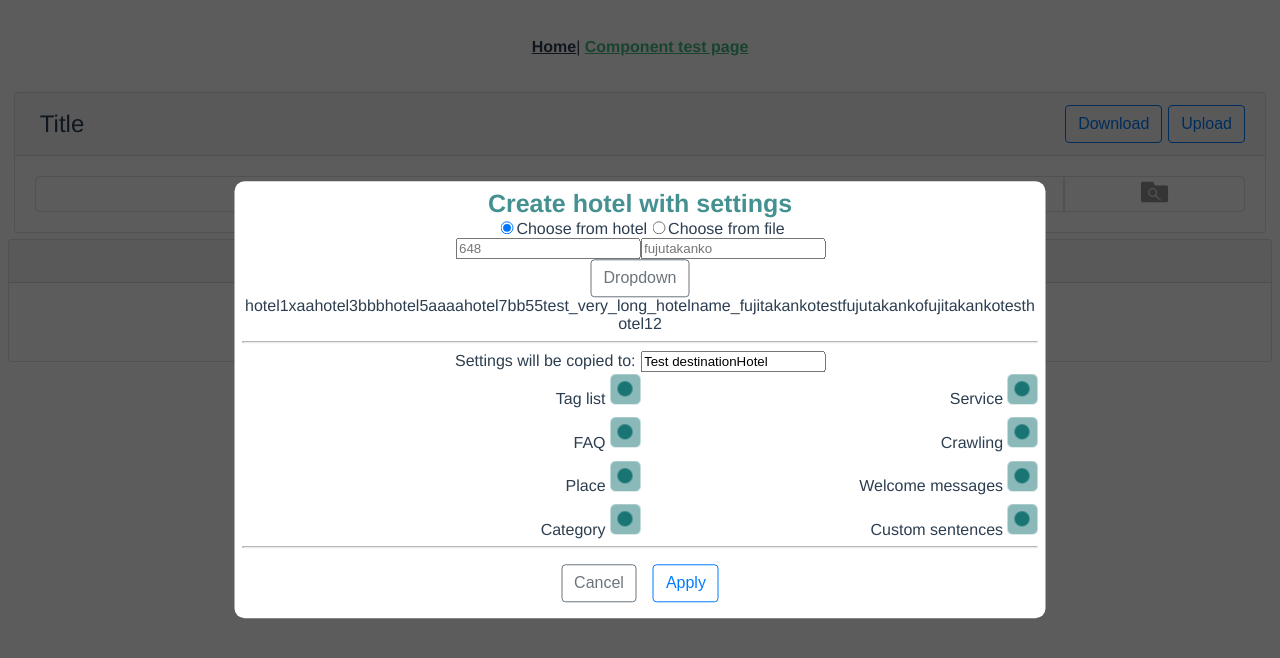
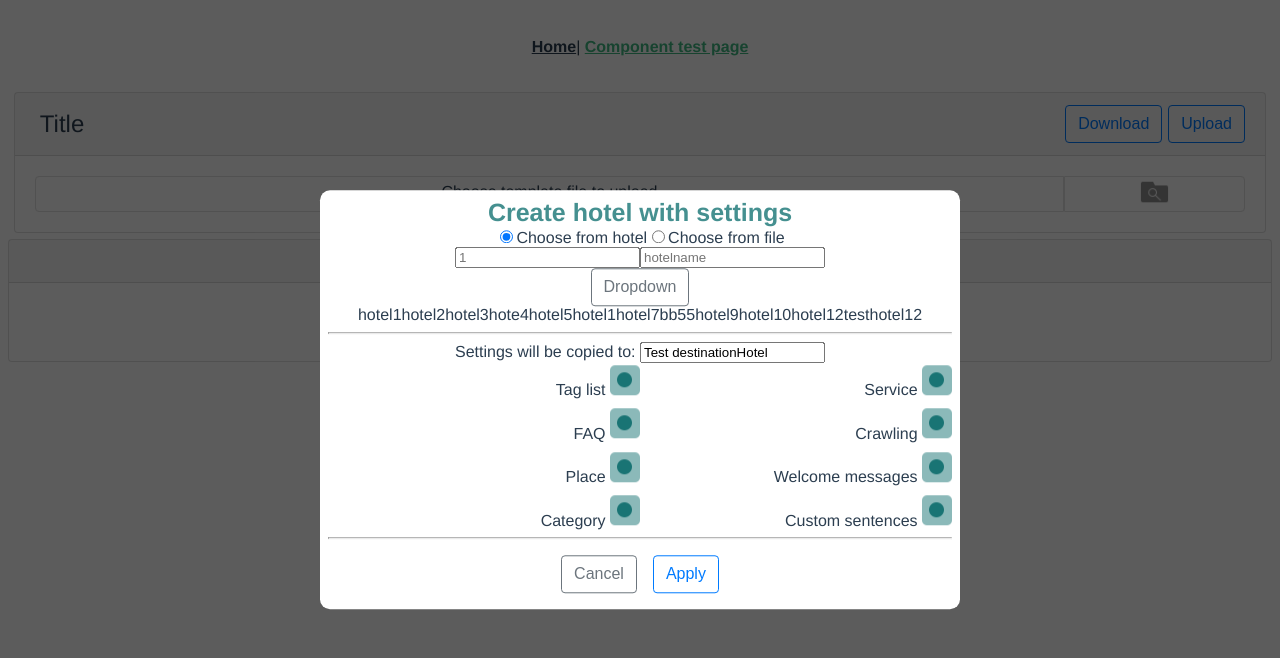
Before and after one commit to kumcp/vue-server-dev-prod, a Vue app: page /#/component-test in a window 1280 px wide. Both pictures are taken after a click on the button "Show Hotel Settings". Shown: the top 658 px of the page. Built offline with nearby package versions, Linux system fonts and the light colour scheme.

Commit message:
update sample data

```diff
--- a/client/components/HotelSettings/HotelSearchBar.vue
+++ b/client/components/HotelSettings/HotelSearchBar.vue
@@ -6,7 +6,7 @@
             v-model="selectedHotel.id"
             @change="selectHotelId(selectedHotel.id)"
             @blur="selectHotelId(selectedHotel.id)"
-            placeholder="648"
+            placeholder="1"
         />
         <input
             type="text"
@@ -14,7 +14,7 @@
             @blur="selectHotelName(selectedHotel.name)"
             @keydown="showSuggestList"
             class="form-control"
-            placeholder="fujutakanko"
+            placeholder="hotelname"
             aria-describedby="button-addon2"
         />
         <div class="input-group-append">
@@ -70,16 +70,16 @@ export default {
 
                 return [
                     { id: 1, name: 'hotel1' },
-                    { id: 2, name: 'xaa' },
+                    { id: 2, name: 'hotel2' },
                     { id: 3, name: 'hotel3' },
-                    { id: 4, name: 'bbb' },
+                    { id: 4, name: 'hote4' },
                     { id: 5, name: 'hotel5' },
-                    { id: 6, name: 'aaaa' },
+                    { id: 6, name: 'hotel1' },
                     { id: 7, name: 'hotel7' },
                     { id: 8, name: 'bb55' },
                     { id: 9, name: 'hotel9' },
-                    { id: 10, name: 'fujutakanko' },
-                    { id: 11, name: 'fujitakankotest' },
+                    { id: 10, name: 'hotel10' },
+                    { id: 11, name: 'hotel12test' },
                     { id: 12, name: 'hotel12' }
                 ];
             }
@@ -93,7 +93,7 @@ export default {
     },
     methods: {
         selecteHotel(hotel) {
-            this.selectedHotel = { ...hotel };
+            this.selectedHotel = { id: hotel.id, name: hotel.name };
             this.showHotelList = false;
             this.$emit('selectedHotel', this.selectedHotel);
         },
--- a/client/components/HotelSettingsBox.vue
+++ b/client/components/HotelSettingsBox.vue
@@ -115,16 +115,16 @@ export default {
 
                 return [
                     { id: 1, name: 'hotel1' },
-                    { id: 2, name: 'xaa' },
+                    { id: 2, name: 'hotel2' },
                     { id: 3, name: 'hotel3' },
-                    { id: 4, name: 'bbb' },
+                    { id: 4, name: 'hote4' },
                     { id: 5, name: 'hotel5' },
-                    { id: 6, name: 'aaaa' },
+                    { id: 6, name: 'hotel1' },
                     { id: 7, name: 'hotel7' },
                     { id: 8, name: 'bb55' },
                     { id: 9, name: 'hotel9' },
-                    { id: 10, name: 'fujutakanko' },
-                    { id: 11, name: 'fujitakankotest' },
+                    { id: 10, name: 'hotel10' },
+                    { id: 11, name: 'hotel12test' },
                     { id: 12, name: 'hotel12' }
                 ];
             }
--- a/client/components/HotelSettingsBoxButton.vue
+++ b/client/components/HotelSettingsBoxButton.vue
@@ -52,16 +52,16 @@ export default {
 
                 return [
                     { id: 1, name: 'hotel1' },
-                    { id: 2, name: 'xaa' },
+                    { id: 2, name: 'hotel2' },
                     { id: 3, name: 'hotel3' },
-                    { id: 4, name: 'bbb' },
+                    { id: 4, name: 'hote4' },
                     { id: 5, name: 'hotel5' },
-                    { id: 6, name: 'aaaa' },
+                    { id: 6, name: 'hotel1' },
                     { id: 7, name: 'hotel7' },
                     { id: 8, name: 'bb55' },
                     { id: 9, name: 'hotel9' },
-                    { id: 10, name: 'fujutakanko' },
-                    { id: 11, name: 'fujitakankotest' },
+                    { id: 10, name: 'hotel10' },
+                    { id: 11, name: 'hotel12test' },
                     { id: 12, name: 'hotel12' }
                 ];
             }
--- a/client/views/ComponentTest.vue
+++ b/client/views/ComponentTest.vue
@@ -5,16 +5,16 @@
         <hotel-settings-box-button
             :hotelList="[
                 { id: 1, name: 'hotel1' },
-                { id: 2, name: 'xaa' },
+                { id: 2, name: 'hotel2' },
                 { id: 3, name: 'hotel3' },
-                { id: 4, name: 'bbb' },
+                { id: 4, name: 'hote4' },
                 { id: 5, name: 'hotel5' },
-                { id: 6, name: 'aaaa' },
+                { id: 6, name: 'hotel1' },
                 { id: 7, name: 'hotel7' },
                 { id: 8, name: 'bb55' },
-                { id: 9, name: 'test_very_long_hotelname_fujitakankotest' },
-                { id: 10, name: 'fujutakanko' },
-                { id: 11, name: 'fujitakankotest' },
+                { id: 9, name: 'hotel9' },
+                { id: 10, name: 'hotel10' },
+                { id: 11, name: 'hotel12test' },
                 { id: 12, name: 'hotel12' }
             ]"
             :destinationHotel="{
```
